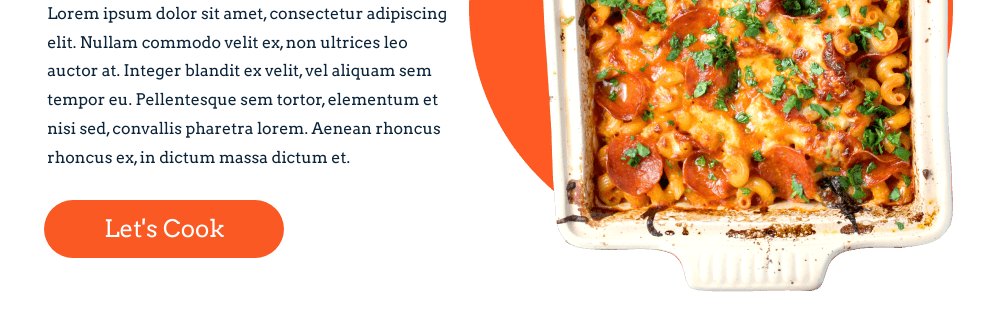
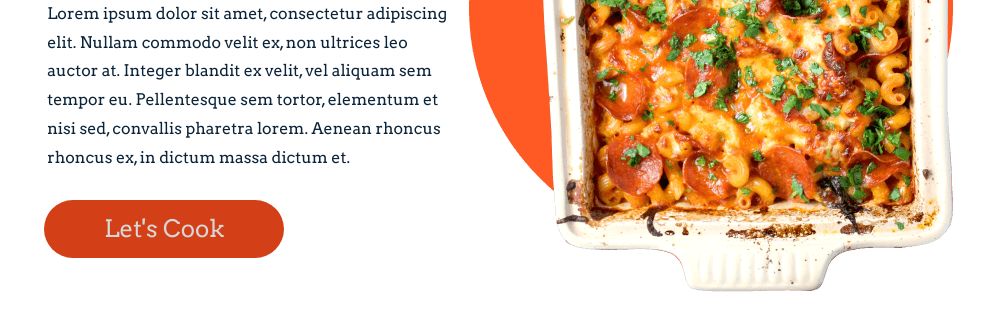
Before and after one commit to sidoliver/sales-page, a plain HTML site: page index.html in a window 1280 px wide. In both pictures the pointer is over the button 311 px from the left and 779 px from the top of the page. Shown: the part 551-882 px from the top of the page, without its empty margins (147-1132 px from the left). Drawn offline with Linux system fonts and the light colour scheme.

Commit message:
button hover state

```diff
--- a/style.css
+++ b/style.css
@@ -127,6 +127,10 @@ button {
     border-radius: 39px;
     margin-left: 0.5em;
     margin-top: 0.5em;
+}
+.form-btn:hover {
+  background-color:#d33f16;
+  color: rgb(216, 214, 214);
 }
 /* section-2 */
 .section-2 {
```
